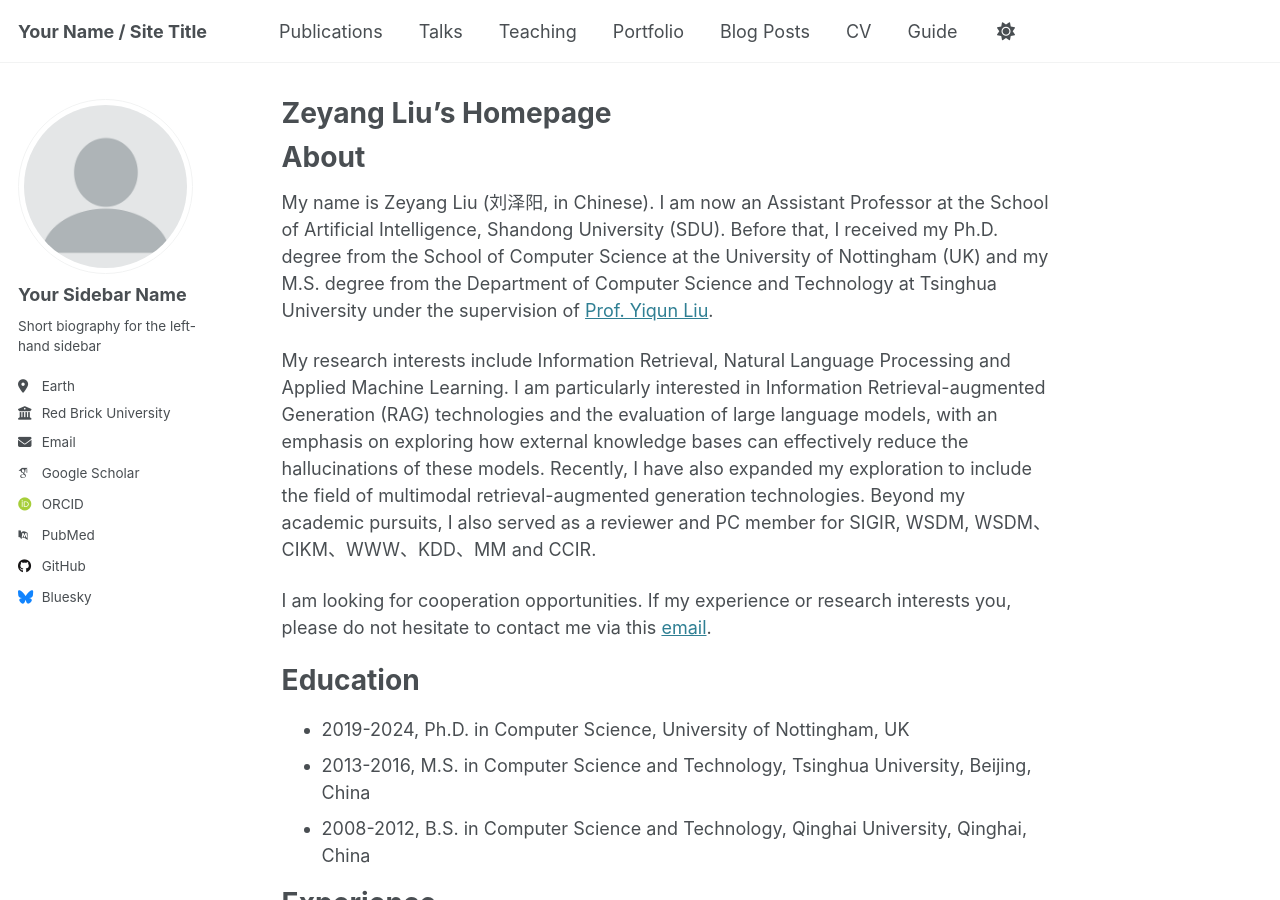
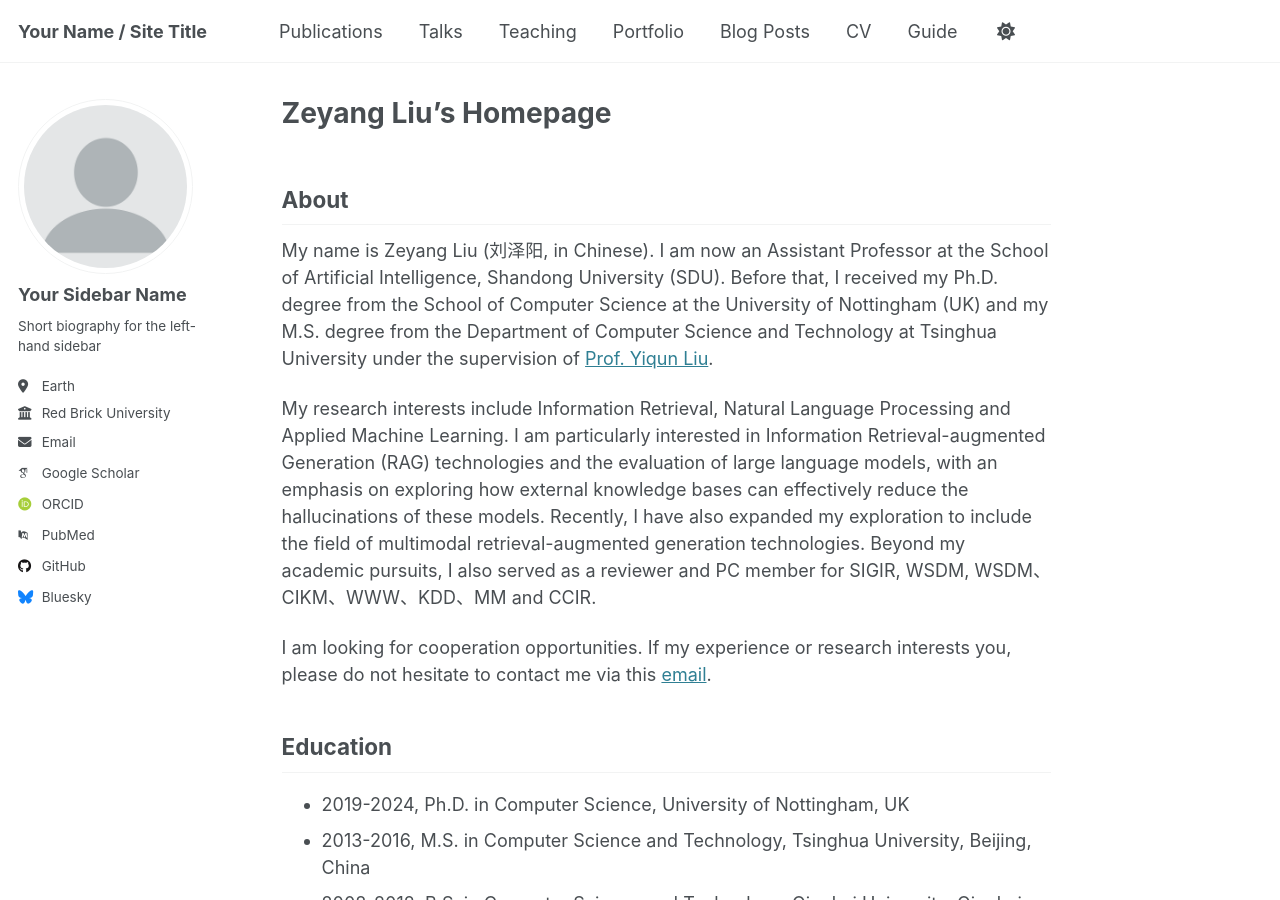
Before and after one commit to zy-liu/zy-liu.github.io, a Jekyll site: the page built from _pages/about.md, in a window 1280 px wide and 900 px high. Built offline with Jekyll 4.4.1, drawn with Linux system fonts in a browser that asks for light colours; some web fonts are replaced.

```diff
--- a/_pages/about.md
+++ b/_pages/about.md
@@ -7,7 +7,7 @@ redirect_from:
   - /about.html
 ---
 
-# About
+## About
 
 My name is Zeyang Liu (刘泽阳, in Chinese). I am now an Assistant Professor at the School of Artificial Intelligence, Shandong University (SDU). Before that, I received my Ph.D. degree from the School of Computer Science at the University of Nottingham (UK) and my M.S. degree from the Department of Computer Science and Technology at Tsinghua University under the supervision of [Prof. Yiqun Liu](http://www.thuir.cn/group/~YQLiu/).
 
@@ -15,16 +15,16 @@ My research interests include Information Retrieval, Natural Language Processing
 
 I am looking for cooperation opportunities. If my experience or research interests you, please do not hesitate to contact me via this [email](mailto:zeyangliu@sdu.edu.cn).
 
-# Education
+## Education
 - 2019-2024, Ph.D. in Computer Science, University of Nottingham, UK
 - 2013-2016, M.S. in Computer Science and Technology, Tsinghua University, Beijing, China
 - 2008-2012, B.S. in Computer Science and Technology, Qinghai University, Qinghai, China
 
-# Experience
+## Experience
 - 2024-present, Assistant Professor, School of Artificial Intelligence, Shandong University
 - 2016-2018, Lecturer, Department of Computer Technology and Application, Qinghai University
 
-# Publications
+## Publications
 - **Zeyang Liu**, Ke Zhou and Max L Wilson. Meta-evaluation of conversational search evaluation metrics. ACM Transactions on Information Systems (TOIS).
 - **Zeyang Liu**, Ke Zhou, Jiaxin Mao and Max L Wilson. POSSCORE: A simple yet effective evaluation of conversational search with part of speech labelling. Proceedings of the 30th ACM International Conference on Information & Knowledge Management (CIKM 2021).
 - **Zeyang Liu**, Jiaxin Mao, Chao Wang, Qingyao Ai, Yiqun Liu and Jian-Yun Nie. Enhancing click models with mouse movement information. Information Retrieval Journal (IRJ).
```
